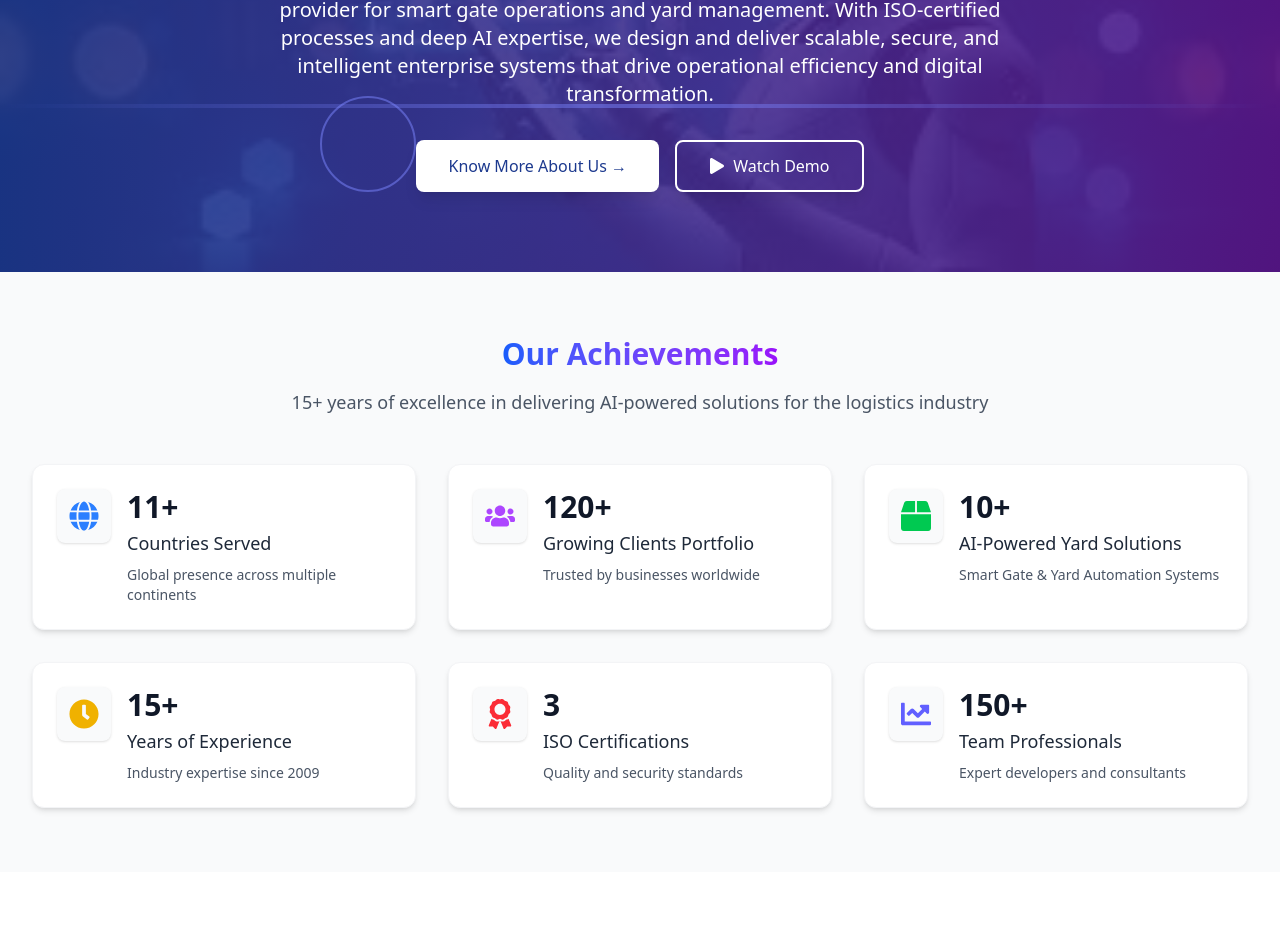
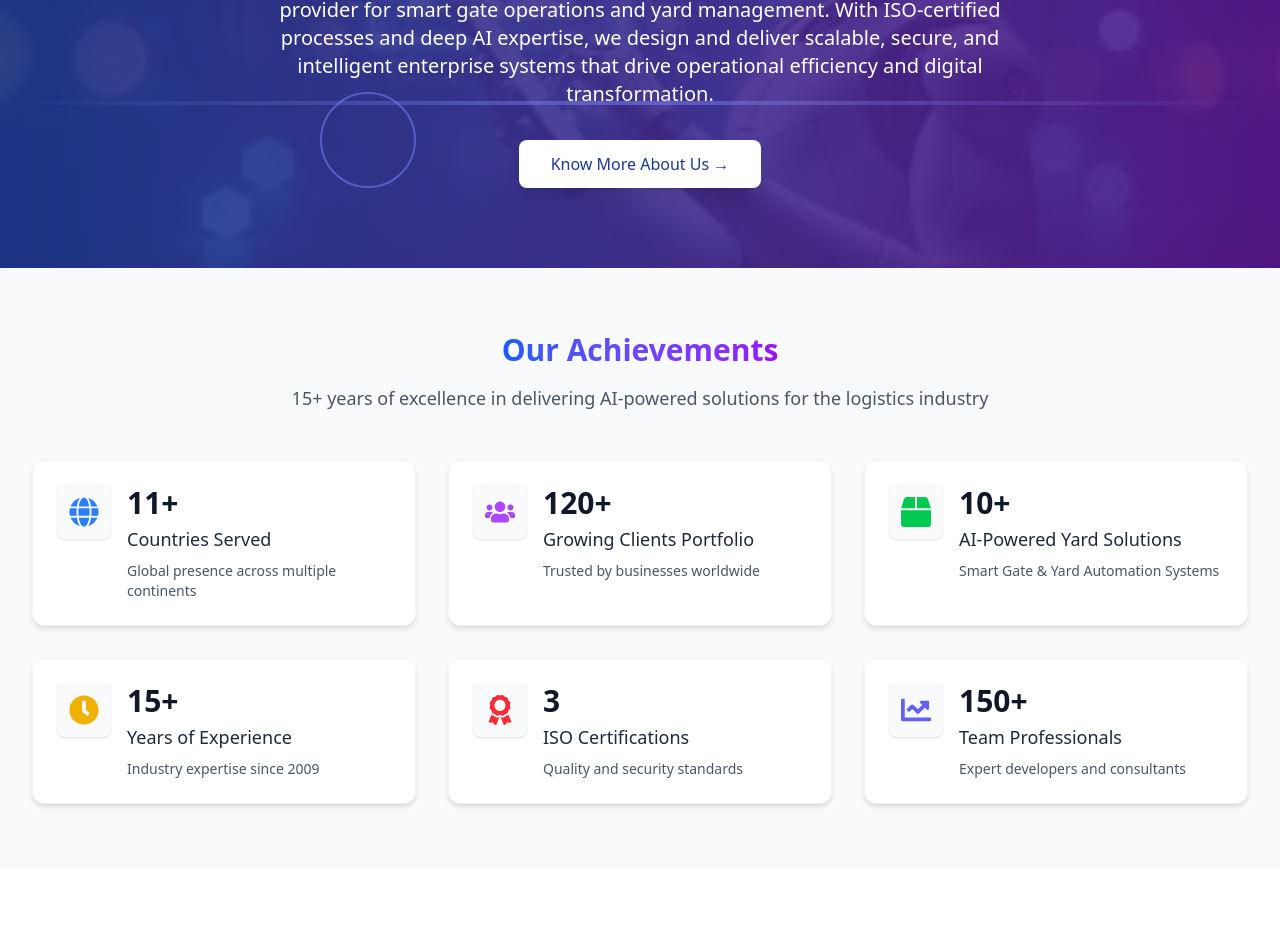
Before and after one commit to Rutujapatil2411/vayantaailabs, a React (Vite) app: page / in a window 1280 px wide. Shown: the part 1893-2829 px from the top of the page. Built offline with nearby package versions, Linux system fonts and the light colour scheme.

Commit message:
Homepage update

```diff
--- a/src/components/home/HomeSection2.jsx
+++ b/src/components/home/HomeSection2.jsx
@@ -356,13 +356,7 @@ const HomeSection2 = () => {
               >
                 Know More About Us →
               </motion.button>
-              <motion.button
-                whileHover={{ scale: 1.05 }}
-                whileTap={{ scale: 0.95 }}
-                className="px-8 py-3 bg-transparent border-2 border-white text-white font-medium rounded-lg shadow-lg hover:shadow-xl transition-all duration-300 flex items-center justify-center gap-2"
-              >
-                <FaPlay /> Watch Demo
-              </motion.button>
+
             </div>
           </motion.div>
         </div>
```
